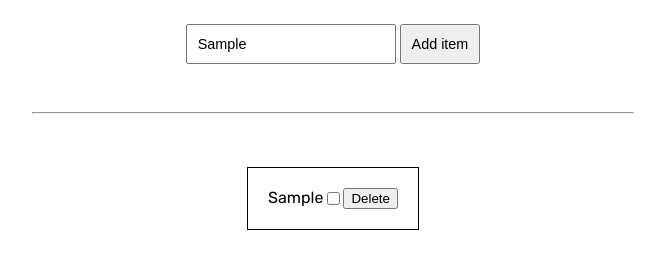
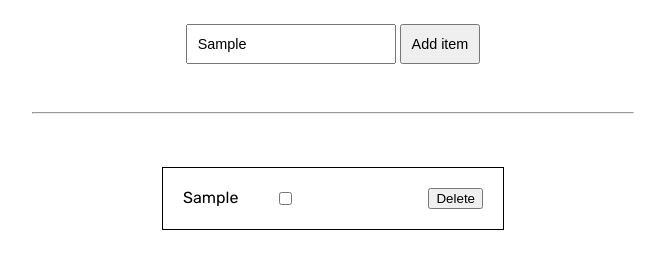
Before and after one commit to meloncatty/mars-box, a website: page public/index.html in a window 1280 px wide. Both pictures are taken after typing "Sample" into the empty fields and a click on the button "Add item". Shown: the part 115-384 px from the top of the page, without its empty margins (307-972 px from the left). Drawn offline with Linux system fonts and the light colour scheme; no server answers.

Commit message:
Update styling

```diff
--- a/public/styles.css
+++ b/public/styles.css
@@ -19,6 +19,8 @@ li {
   margin: 15px;
   border: 1px solid #000;
   display: flex;
+  width: 300px;
+  justify-content: space-between;
 }
 
 ul {
@@ -36,7 +38,8 @@ ul {
 }
 
 .delete-button {
-  align-self: flex-end;
+  align-self: center;
+  /* margin-left: 50px; */
 }
 
 .item-input {
@@ -48,8 +51,9 @@ ul {
   outline: none;
 }
 
-.packed {
-  display: block;
+input[type='checkbox'] {
+  align-self: center;
+  margin-right: 100px;
 }
 
 .submit-button {
```
